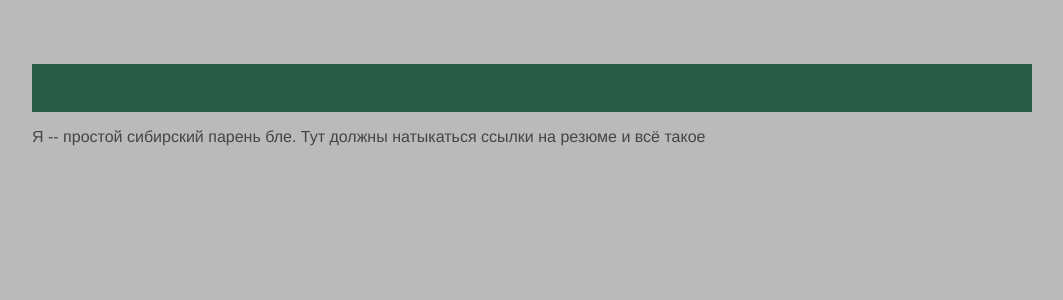
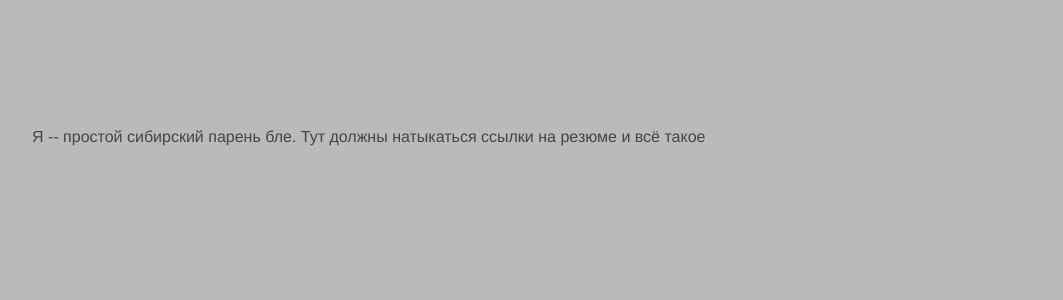
Before and after one commit to cra/aqualungology, a Django app: template blag/templates/about.html in a window 1280 px wide. Shown: the top 300 px of the page, without its empty margins (108-1171 px from the left). Run offline with Django 3.2, Linux system fonts and the light colour scheme; the template is opened without the code that fills it, so the values that code supplies are empty.

Commit message:
зелёнку убрать

```diff
--- a/blag/static/stl.css
+++ b/blag/static/stl.css
@@ -210,7 +210,7 @@ a:hover {
 	height: 3em;
 	margin-top: 4em;
 	-webkit-text-size-adjust: none;
-    background-color: rgb(41, 91, 70);
+    /*background-color: rgb(41, 91, 70);*/
 }
 
 #header .logo {
```
